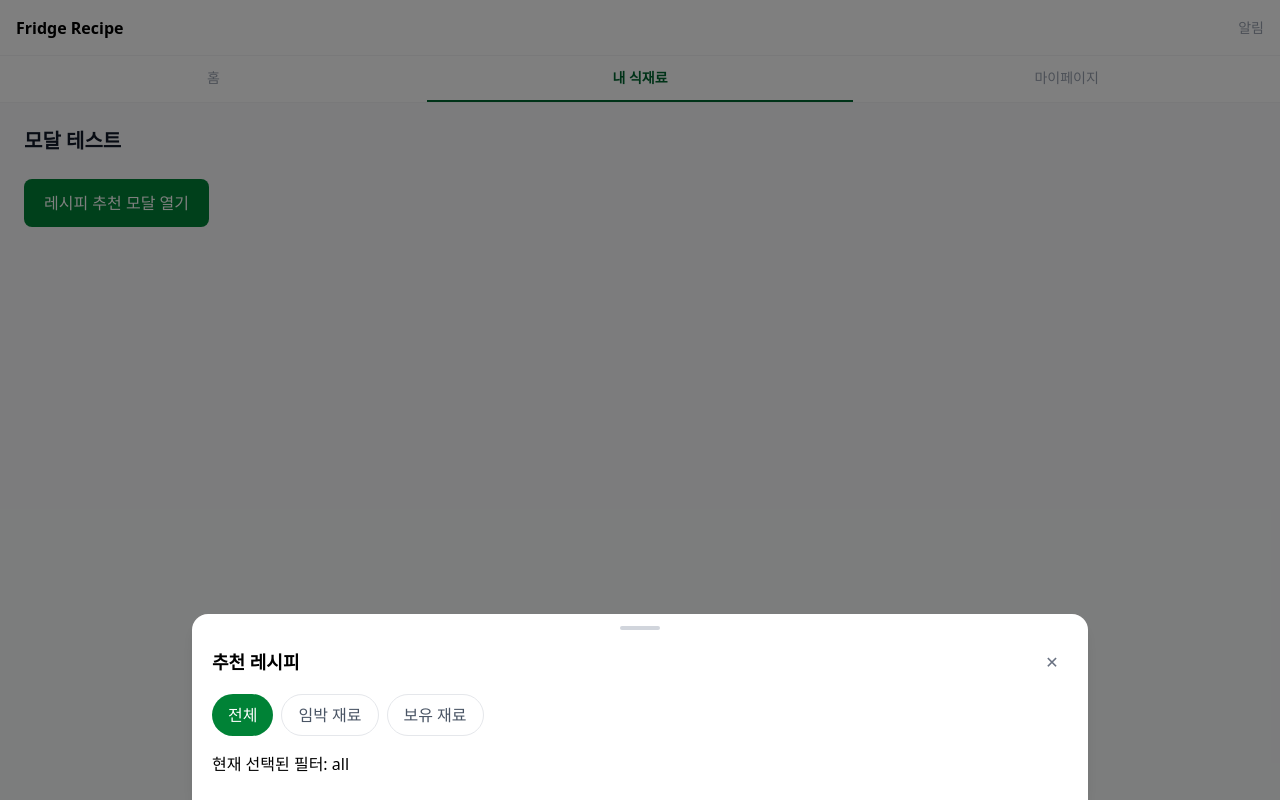
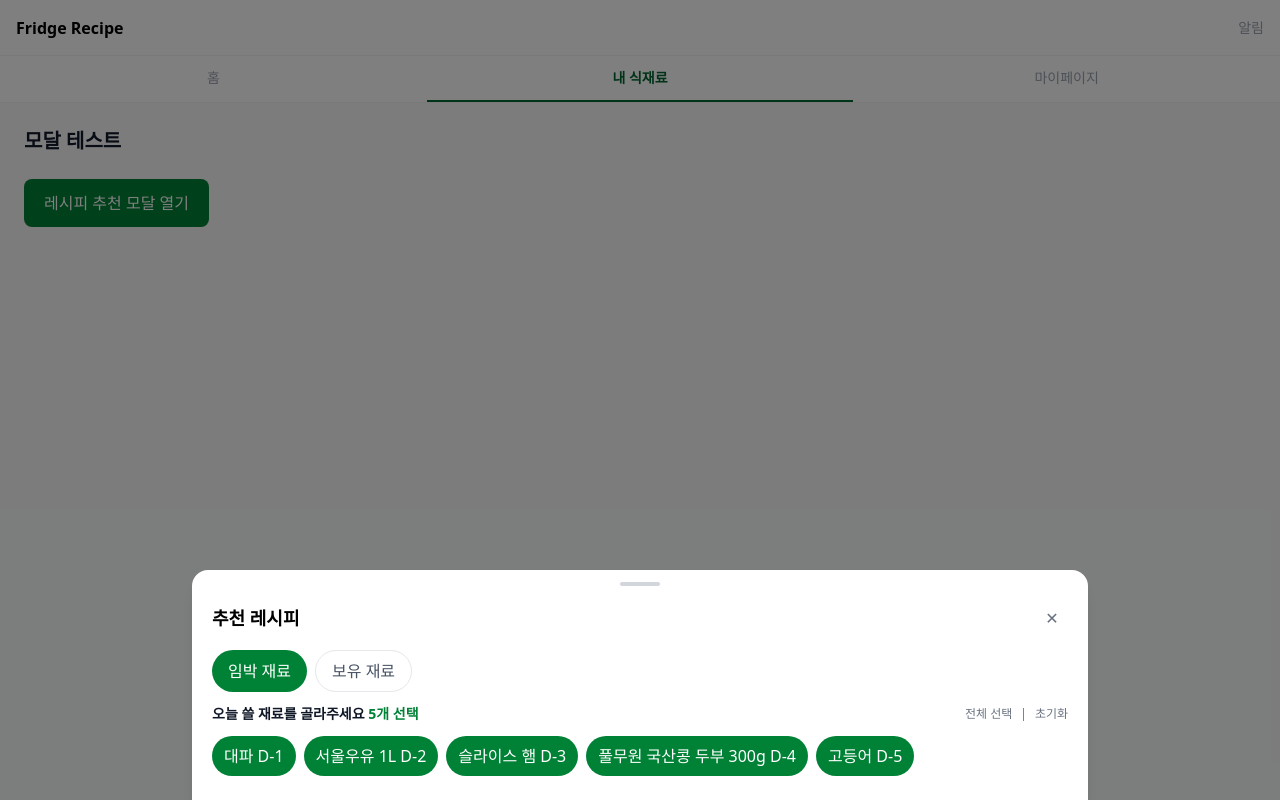
Before and after one commit to amInspireCamp6th-miniProject/front, a React (Vite) app: page /ingredients in a window 1280 px wide. Both pictures are taken after a click on the button "레시피 추천 모달 열기". Built offline with nearby package versions, Linux system fonts and the light colour scheme.

Commit message:
feat: 추천 모달 식재료 선택 기능 구현

```diff
--- a/public/dummy/ingredients.json
+++ b/public/dummy/ingredients.json
@@ -1,5 +1,4 @@
-{
-  "ingredients": [
+[
   {
     "ingredientId": 1,
     "productName": "대파",
@@ -8,33 +7,44 @@
   },
   {
     "ingredientId": 2,
-      "productName": "우유",
-      "categoryId": 2,
+    "productName": "서울우유 1L",
+    "categoryId": 5,
     "daysLeft": 2
   },
   {
     "ingredientId": 3,
-      "productName": "햄",
-      "categoryId": 3,
+    "productName": "슬라이스 햄",
+    "categoryId": 6,
     "daysLeft": 3
   },
   {
     "ingredientId": 4,
-      "productName": "두부",
-      "categoryId": 4,
+    "productName": "풀무원 국산콩 두부 300g",
+    "categoryId": 6,
     "daysLeft": 4
   },
   {
     "ingredientId": 5,
-      "productName": "계란",
-      "categoryId": 5,
+    "productName": "고등어",
+    "categoryId": 4,
+    "daysLeft": 5
+  },
+  {
+    "ingredientId": 6,
+    "productName": "계란 10구",
+    "categoryId": 6,
     "daysLeft": 8
   },
   {
-      "ingredientId": 6,
-      "productName": "양파",
-      "categoryId": 1,
+    "ingredientId": 7,
+    "productName": "사과",
+    "categoryId": 2,
     "daysLeft": 10
+  },
+  {
+    "ingredientId": 8,
+    "productName": "삼겹살",
+    "categoryId": 3,
+    "daysLeft": 20
   }
 ]
-}
--- a/src/features/ingredient/api/IngredientApi.js
+++ b/src/features/ingredient/api/IngredientApi.js
@@ -0,0 +1,9 @@
+import api from '../../../api/axios.js'
+
+async function getIngredients() {
+  const response = await api.get('/ingredients.json')
+
+  return response.data
+}
+
+export default getIngredients
--- /dev/null
+++ b/src/features/ingredient/model/categoryMap.js
@@ -0,0 +1,8 @@
+export const INGREDIENT_CATEGORY = {
+  1: { name: '채소', icon: '🥬' },
+  2: { name: '과일', icon: '🍎' },
+  3: { name: '육류', icon: '🥩' },
+  4: { name: '수산물', icon: '🐟' },
+  5: { name: '유제품', icon: '🥛' },
+  6: { name: '가공식품', icon: '🥫' },
+}
--- a/src/features/recipe/ui/RecipeIngredientFilter.jsx
+++ b/src/features/recipe/ui/RecipeIngredientFilter.jsx
@@ -1,7 +1,6 @@
 import Button from '../../../components/ui/Button.jsx'
 
 const FILTER_OPTIONS = [
-  { value: 'all', label: '전체' },
   { value: 'urgent', label: '임박 재료' },
   { value: 'owned', label: '보유 재료' },
 ]
--- a/src/features/recipe/ui/RecipeRecommendationModal.jsx
+++ b/src/features/recipe/ui/RecipeRecommendationModal.jsx
@@ -2,32 +2,156 @@ import { useEffect, useState, useCallback } from 'react'
 
 import Modal from '../../../components/ui/Modal.jsx'
 import RecipeIngredientFilter from './RecipeIngredientFilter.jsx'
+import getIngredients from '../../ingredient/api/ingredientApi.js'
+
 
 function RecipeRecommendationModal({ isOpen, onClose }) {
-  const [filter, setFilter] = useState('all')
+  const [filter, setFilter] = useState('urgent') //필터 상태
+  const [ingredients, setIngredients] = useState([]) //ingredients 데이터 관리
+  const [isIngredientLoading, setIsIngredientLoading] = useState(false) //ingredients 로딩상태관리
+  const [ingredientError, setIngredientError] = useState(null) //ingredients 통신에러상태관리
 
+  const [isRecommendationLoading, setIsRecommendationLoading] = useState(false) //레시피 추천 로딩 상태
+
+  const URGENT_DAYS_LIMIT = 5
+
+  const [urgentSelectedIds, setUrgentSelectedIds] = useState([]) //uregent ingredient id
+  const [ownedSelectedIds, setOwnedSelectedIds] = useState([]) //사용자 선택 ingredient id
+
+  const urgentIngredients = ingredients.filter(isUrgentIngredient) //uregent ingredien 값
+
+
+  // 모달 열렀을때 기본 필터링 설정
   const handleClose = useCallback(() => {
-    setFilter('all')
+    setFilter('urgent')
     onClose()
   }, [onClose])
 
-  //ESC 입력시 창닫기 처리
+  //임박재료 구분 함수
+  function isUrgentIngredient(ingredient) {
+    return (
+      ingredient.daysLeft >= 0 &&
+      ingredient.daysLeft <= URGENT_DAYS_LIMIT
+    )
+  }
+
+
+  //선택된 재료의 ID를 가져오는 함수
+  function getIngredientIds(ingredients) {
+    return ingredients.map(
+      (ingredient) => ingredient.ingredientId,
+    )
+  }
+
+
+  //식료품 데이터 상세 조회 통신
   useEffect(() => {
     //modal을 컴포넌트로 쓰면 항상 open 상태라서 렌더링 상태 중단
     if (!isOpen) return undefined
 
-    //ESC입력시 처리
-    const handleEscapeKey = (e) => {
-      //esc누르면 onClose={() => setIsOpen(false)} 시행으로 닫음
-      if (e.key === 'Escape') handleClose()
+    async function loadIngredients() {
+      try{
+
+        setIsIngredientLoading(true)
+        setIngredientError(null)
+
+        const data = await getIngredients()
+
+        setIngredients(data)
+        console.log('식재료 조회 결과:', data)
+
+        const urgentIds =  getIngredientIds(data.filter(isUrgentIngredient))
+
+
+        setUrgentSelectedIds(urgentIds)
+        setOwnedSelectedIds([])
+
+
+      } catch(err){
+        console.error('식재료 조회 실패:', err)
+
+        setIngredientError(
+          err.response?.data?.message ??
+            '식재료 목록을 불러오지 못했습니다.',
+        )
+      } finally {
+          setIsIngredientLoading(false)
+      }
     }
 
-    //keydown 이벤트리스너 등록
+    loadIngredients()
+  }, [isOpen])
+
+
+
+  //ESC입력시 모달 닫기 함수
+  useEffect(() => {
+    if (!isOpen) return
+
+    const handleEscapeKey = (e) => {
+      if (e.key === 'Escape') {
+        handleClose()
+      }
+    }
+
     document.addEventListener('keydown', handleEscapeKey)
 
-    //keydown 지우는 이벤트 리스너 등록
-    return () => document.removeEventListener('keydown', handleEscapeKey)
+    return () => {
+      document.removeEventListener('keydown', handleEscapeKey)
+    }
   }, [isOpen, handleClose])
+
+  const visibleIngredients =
+    filter === 'urgent'
+      ? urgentIngredients
+      : ingredients
+
+  const selectedIds =
+    filter === 'urgent'
+      ? urgentSelectedIds
+      : ownedSelectedIds
+
+  // 마감임박 식재료 선택 상태로 전환
+  function handleIngredientToggle(ingredientId) {
+    const setSelectedIds =
+      filter === 'urgent'
+        ? setUrgentSelectedIds
+        : setOwnedSelectedIds
+
+    setSelectedIds((previousIds) => {
+      const isSelected = previousIds.includes(ingredientId)
+
+      if (isSelected) {
+        return previousIds.filter((id) => id !== ingredientId)
+      }
+
+      return [...previousIds, ingredientId]
+    })
+  }
+
+
+  // 현재 화면에 보이는 재료를 전부 선택 함수
+  function handleSelectAll() {
+    const visibleIds = getIngredientIds(visibleIngredients)
+
+    if (filter === 'urgent') {
+      setUrgentSelectedIds(visibleIds)
+    } else {
+      setOwnedSelectedIds(visibleIds)
+    }
+  }
+
+
+    // 선택 상태 초기화 함수
+  function handleResetSelection() {
+    if (filter === 'urgent') {
+      setUrgentSelectedIds([])
+    } else {
+      setOwnedSelectedIds([])
+    }
+  }
+
+
 
   return (
     <Modal
@@ -35,14 +159,71 @@ function RecipeRecommendationModal({ isOpen, onClose }) {
       title="추천 레시피"
       titleId="recipe-modal-title"
       onClose={handleClose}
-      variant="bottomSheet"
-    >
-      <RecipeIngredientFilter value={filter} onChange={setFilter} />
+      variant="bottomSheet">
 
-      {/* 필터 아래에 식재료 목록이 들어갈 자리 */}
-      <div className="mt-4">
-        <p>현재 선택된 필터: {filter}</p>
+      <RecipeIngredientFilter
+        value={filter}
+        onChange={setFilter} />
+
+      {/* 재료 선택 제목 및 전체 선택/초기화 */}
+      <div className="mt-3 flex items-center justify-between">
+        <p className="text-sm font-semibold text-gray-900">
+          오늘 쓸 재료를 골라주세요{' '}
+          <span className="text-green-700">
+            {selectedIds.length}개 선택
+          </span>
+        </p>
+
+        <div className="flex items-center gap-2 text-xs text-gray-500">
+          <button
+            type="button"
+            onClick={handleSelectAll}
+            disabled={isIngredientLoading}
+            className="disabled:cursor-not-allowed disabled:opacity-50"
+          >
+            전체 선택
+          </button>
+
+          <span>|</span>
+
+          <button
+            type="button"
+            onClick={handleResetSelection}
+            disabled={isIngredientLoading}
+            className="disabled:cursor-not-allowed disabled:opacity-50"
+          >
+            초기화
+          </button>
+        </div>
       </div>
+
+      {/* 식재료 선택목록 */}
+    <div className="mt-3 flex flex-wrap gap-2">
+      {visibleIngredients.map((ingredient) => {
+        const isSelected = selectedIds.includes(
+          ingredient.ingredientId,
+        )
+
+        return (
+          <button
+            key={ingredient.ingredientId}
+            type="button"
+            onClick={() =>
+              handleIngredientToggle(ingredient.ingredientId)
+            }
+            className={
+              isSelected
+                ? 'rounded-full bg-green-700 px-3 py-2 text-white'
+                : 'rounded-full border border-gray-300 bg-white px-3 py-2 text-gray-700'
+            }
+          >
+            {ingredient.productName} D-{ingredient.daysLeft}
+          </button>
+        )
+      })}
+    </div>
+
+
     </Modal>
   )
 }
```
Also changed, not shown: src/App.jsx (line endings or trailing spaces), src/api/axios.js (line endings or trailing spaces). Lines whose indentation alone changed are shown as unchanged.
